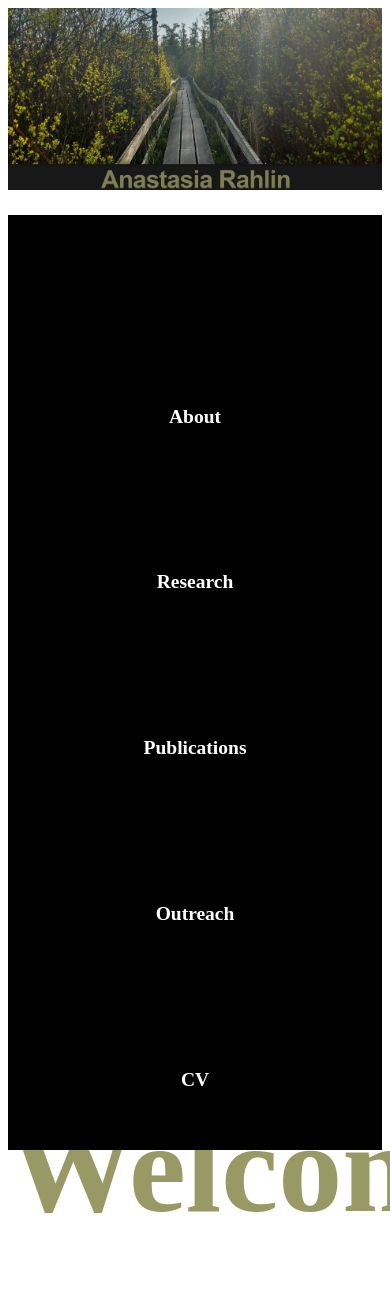
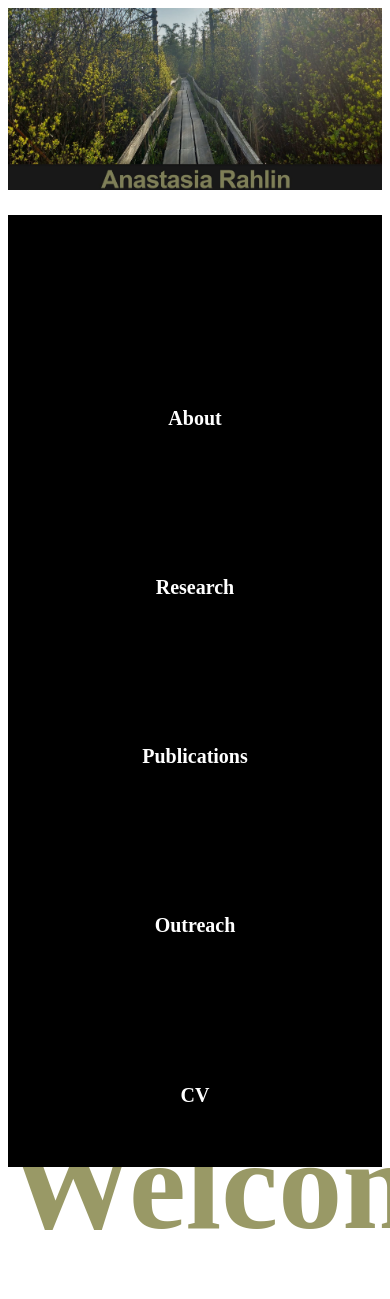
Before and after one commit to anarahlin/anarahlin.github.io, a Jekyll site: the page built from index.html, in a window 390 px wide. Shown: the top 1299 px of the page. Built offline with Jekyll 4.4.1, drawn with Linux system fonts in a browser that asks for light colours; nearby versions of some CDN libraries; the list of posts is cut into pages by our own code; comment, search, counter and statistics services are not loaded; grey boxes are pictures that could not be loaded.

Commit message:
Update nav.html

```diff
--- a/_includes/nav.html
+++ b/_includes/nav.html
@@ -108,7 +108,7 @@ h6{
 
 @media all and (max-width: 399px) and (min-width: 10px) {
 h6{
-    font-size: 5vw;
+    font-size: 20px;
     color: #FFFFFF;
   }
 }
```
